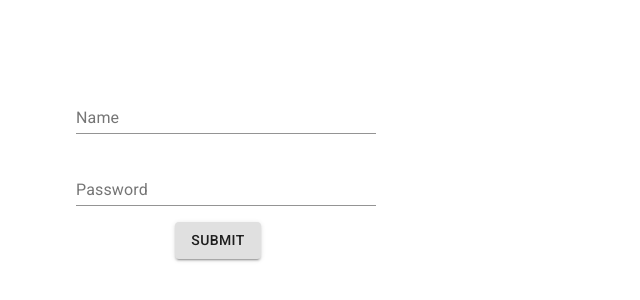
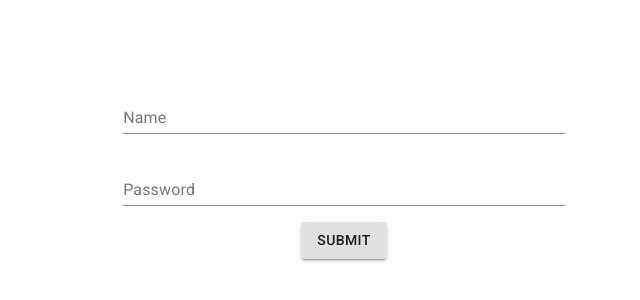
Before and after one commit to kylewhittemore/passport-login, a React (Create React App) app in the folder client/: page / in a window 1280 px wide. Shown: the part 80-380 px from the top of the page, without its empty margins (296-936 px from the left). Built offline with nearby package versions, Linux system fonts and the light colour scheme; the HTML template or start-up script is replaced by a standard one.

Commit message:
centered form!

```diff
--- a/client/src/App.js
+++ b/client/src/App.js
@@ -1,7 +1,8 @@
-import React, { useState, useEffect } from 'react';
+import React, { useState } from 'react';
 import './App.css';
 import SignUp from './components/SignUp'
 import Container from '@material-ui/core/Container'
+import Axios from 'axios'
 
 
 function App() {
@@ -9,12 +10,15 @@ function App() {
   const emptyUser = { username: '', password: '' }
   const [currentUser, setCurrentUser] = useState(emptyUser)
 
-
+  async function postUser(user) {
+    let response = await Axios.post('/user', user)
+    console.log(response.data)
+  }
 
   return (
     <div className="App">
-      <Container maxWidth="sm" justify="center">
-        <SignUp setCurrentUser={setCurrentUser} emptyUser={emptyUser} />
+      <Container maxWidth="sm">
+        <SignUp postUser={postUser} setCurrentUser={setCurrentUser} emptyUser={emptyUser} />
         <h1>{currentUser.username}</h1>
         <h1>{currentUser.password}</h1>
       </Container>
--- a/client/src/components/SignUp.js
+++ b/client/src/components/SignUp.js
@@ -2,32 +2,17 @@ import React, { useState } from 'react'
 import { makeStyles } from '@material-ui/core/styles'
 import TextField from '@material-ui/core/TextField'
 import Button from '@material-ui/core/Button'
-import Container from '@material-ui/core/Container'
-import Axios from 'axios';
-
 
 const useStyles = makeStyles(theme => ({
-  root: {
-    flexGrow: 1,
-    // width: 500
-  },
   container: {
-    // display: 'flex',
-    // flexWrap: 'wrap',
-    width: 300,
+    width: 100 + "%",
     marginTop: 150,
     marginBottom: 50
   },
   textField: {
-    width: 300,
+    width: 80 + "%",
     marginLeft: theme.spacing(1),
     marginRight: theme.spacing(1),
-  },
-  dense: {
-    marginTop: 16,
-  },
-  menu: {
-    width: 200,
   },
   button: {
     margin: theme.spacing(1),
@@ -37,30 +22,23 @@ const useStyles = makeStyles(theme => ({
 
 const SignUp = props => {
 
+  const classes = useStyles()
 
   const [user, setUser] = useState(props.emptyUser)
 
   const handleInputChange = event => {
     const { name, value } = event.target
     setUser({ ...user, [name]: value });
-
   };
-
-
-  const classes = useStyles()
 
   const handleFormSubmit = event => {
     event.preventDefault()
-    // props.setCurrentUser(user)
+    props.postUser(user)
     setUser(props.emptyUser)
-    Axios.post('/user', user)
   }
 
   return (
-
-
     <form className={classes.container} onSubmit={handleFormSubmit} >
-
       <TextField
         id="standard-name"
         label="Name"
@@ -70,7 +48,6 @@ const SignUp = props => {
         onChange={handleInputChange}
         margin="normal"
       />
-
       <TextField
         id="filled-password-input"
         label="Password"
@@ -79,17 +56,11 @@ const SignUp = props => {
         name="password"
         value={user.password}
         onChange={handleInputChange}
-        // autoComplete="current-password"
         margin="normal"
       />
-
-      <Button variant="contained" onClick={handleFormSubmit} className={classes.button} >Submit</Button>
-
+      <Button variant="contained" onClick={handleFormSubmit} className={classes.button}>Submit</Button>
     </form>
-
-
   )
-
 }
 
 export default SignUp
```
